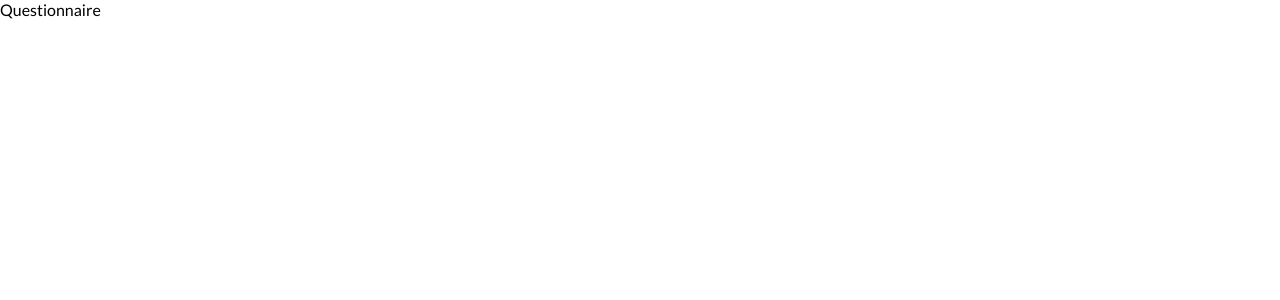
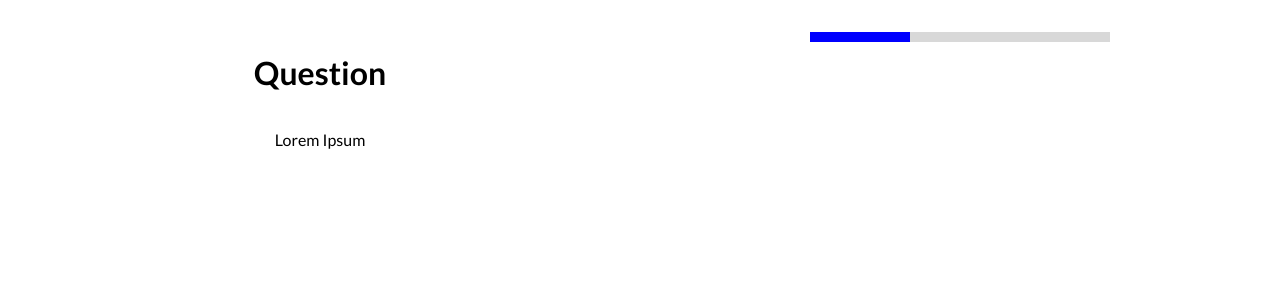
Before and after one commit to derron-ward/CareerChoiceExplorer, a React (Vite) app: page /questionnaire in a window 1280 px wide. Shown: the top 300 px of the page. Built offline with nearby package versions, Linux system fonts and the light colour scheme.

Commit message:
Questionnaire 50% complete

```diff
--- /dev/null
+++ b/src/pages/Questionnaire.css
@@ -0,0 +1,33 @@
+#questionnaire-page {
+    display: flex;
+    flex-direction: row;
+    width: 100%;
+}
+
+#left-section {
+    display: flex;
+    flex-direction: column;
+    align-items: center;
+    width: 50%;
+    padding: 32px;
+}
+
+#right-section {
+    display: flex;
+    flex-direction: column;
+    align-items: center;
+    width: 50%;
+    padding: 32px;
+}
+
+.progress {
+    background-color: #d8d8d8;
+    height: 10px;
+    width: 300px;
+}
+
+.progress-done {
+    background-color: blue;
+    height: 100%;
+    width: 100px;
+}
--- a/src/pages/Questionnaire.jsx
+++ b/src/pages/Questionnaire.jsx
@@ -1,8 +1,25 @@
 import React from 'react'
+import './Questionnaire.css'
 
 function Questionnaire() {
   return (
-    <div>Questionnaire</div>
+    <div id='questionnaire-page'>
+      <div id='left-section'>
+        <h1 id='question'>
+          Question
+        </h1>
+        <p id='description'>
+          Lorem Ipsum
+        </p>
+      </div>
+      <div id='right-section'>
+        <div id='progress-bar'>
+          <div class='progress'>
+            <div class="progress-done"></div>
+          </div>
+        </div>
+      </div>
+    </div>
   )
 }
 
```
